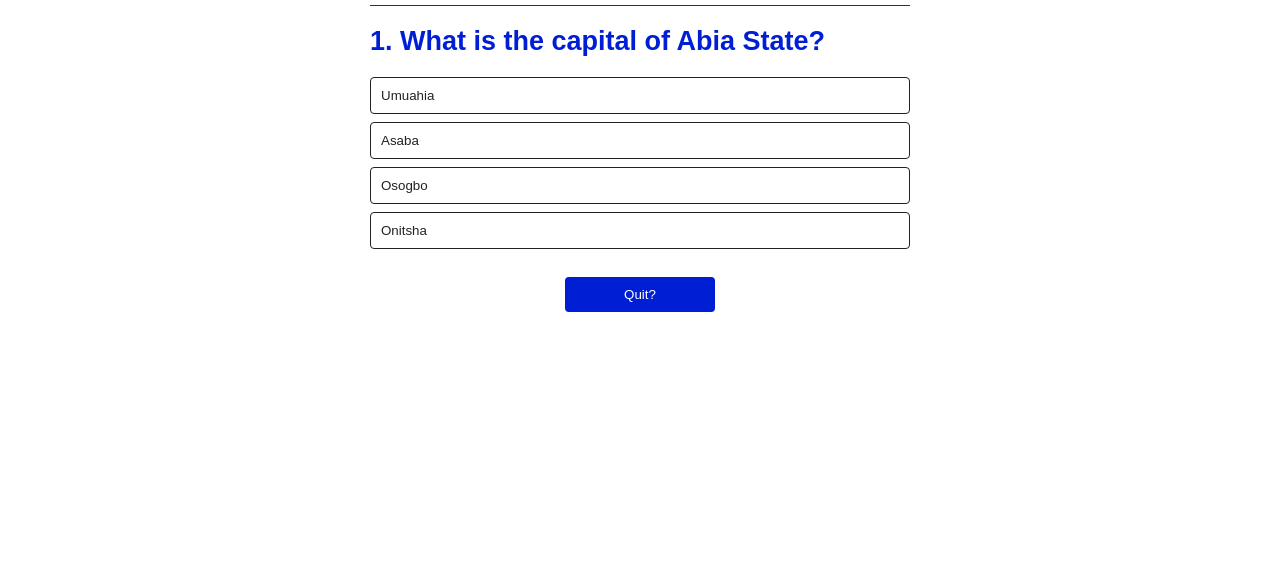
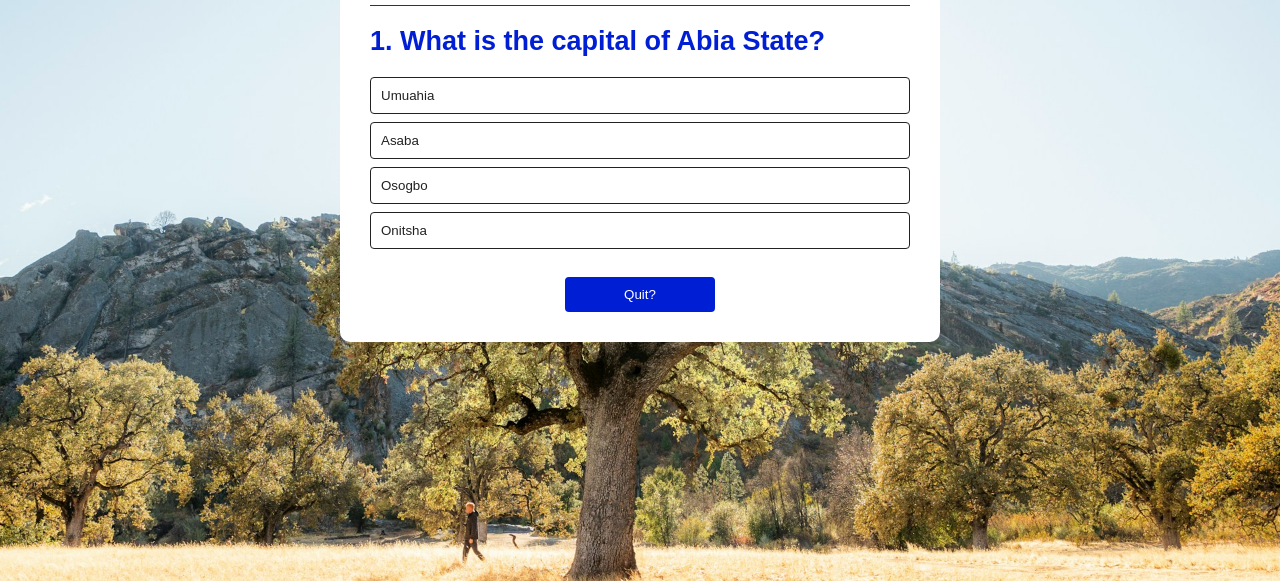
Before and after one commit to Ferdy77/Kodecamp-GameQuiz, a plain HTML site: page index.html in a window 1280 px wide. Shown: the part 219-800 px from the top of the page. Drawn offline with Linux system fonts and the light colour scheme; the site is published under a folder, as on GitHub Pages, so addresses that start at the root find nothing.

Commit message:
working on background

```diff
--- a/app.css
+++ b/app.css
@@ -7,7 +7,7 @@
 }
 
 body {
-  background-image: url("/bckgrimg.jpg");
+  background-image: url("bckgrimg.jpg");
   background-position: center center;
   background-attachment: fixed;
   background-repeat: no-repeat;
```
